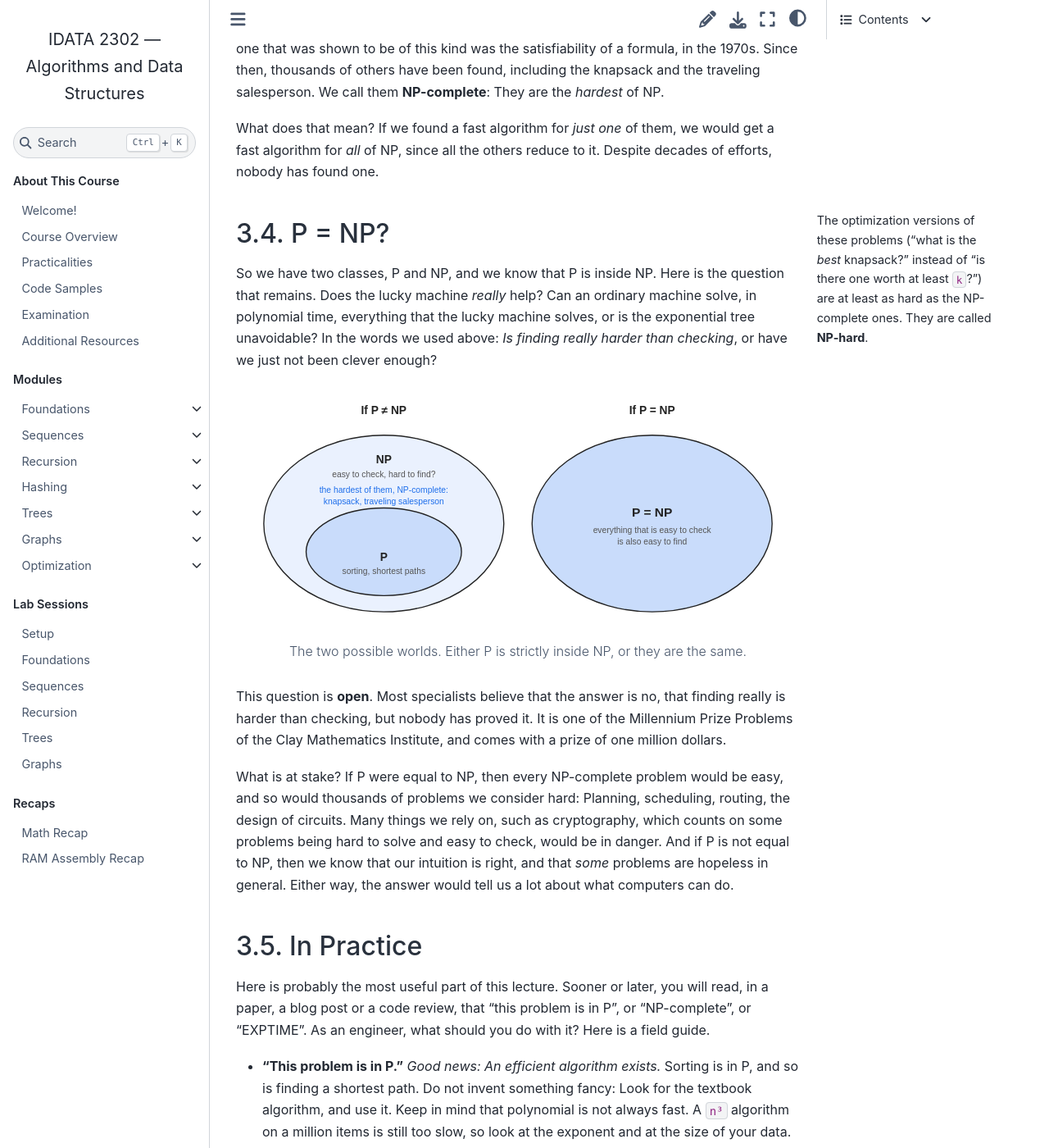
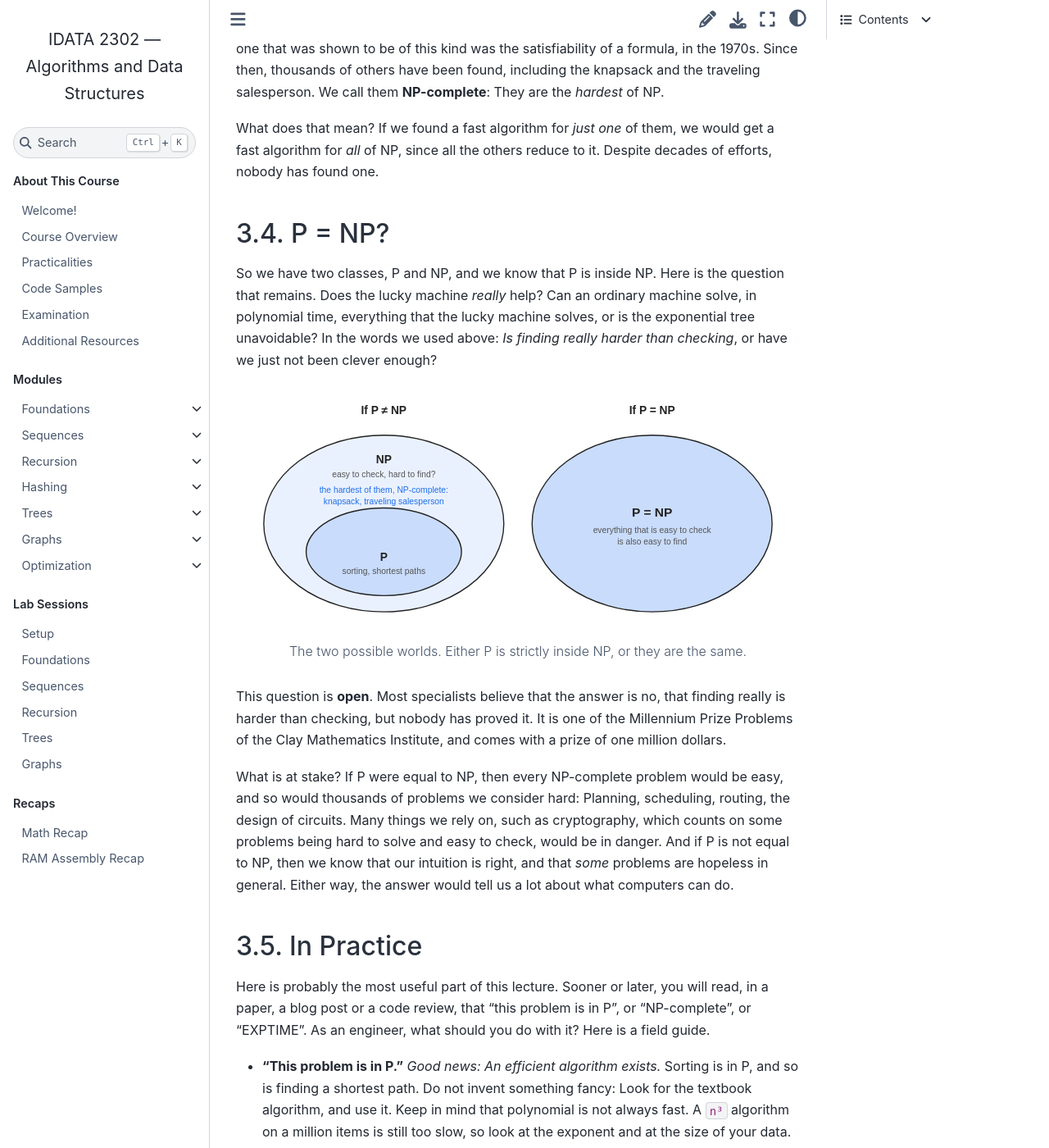
Before and after one commit to fchauvel/ntnu-idata2302-website, a Sphinx documentation site: the page built from source/theory/complexity_classes/index.rst, in a window 1280 px wide and 1400 px high, scrolled down 6066 px. Shown: the whole window at 82% size. Built offline with Sphinx 7.4.7 and the Sphinx Book theme 1.1.4, drawn with Linux system fonts in a browser that asks for light colours; some of the changed text lies outside the part shown.

Commit message:
content: drop the unexplained mention of NP-hard
Co-Authored-By: Claude Sonnet 5.5 <noreply@anthropic.com>

```diff
--- a/source/theory/complexity_classes/index.rst
+++ b/source/theory/complexity_classes/index.rst
@@ -265,12 +265,6 @@ What does that mean? If we found a fast algorithm for *just one* of them, we
 would get a fast algorithm for *all* of NP, since all the others reduce to it.
 Despite decades of efforts, nobody has found one.
 
-.. margin::
-
-   The optimization versions of these problems ("what is the *best* knapsack?"
-   instead of "is there one worth at least ``k``?") are at least as hard as the
-   NP-complete ones. They are called **NP-hard**.
-
 
 P = NP?
 =======
@@ -320,7 +314,7 @@ a field guide.
   The knapsack is in NP, and so is sorting! This is still useful: Write the
   checker (our ``is_valid``). It tests any solver, and it validates the result of
   a heuristic that may have made a mistake.
-- **"This problem is NP-complete" (or "NP-hard").** *Warning: The hardest of NP.*
+- **"This problem is NP-complete."** *Warning: The hardest of NP.*
   Nobody knows an efficient algorithm for it, and finding one would be a
   breakthrough. So do not promise an optimal solution on large instances, and do
   not blame yourself if your algorithm is slow: It is the problem. Instead, you
```
